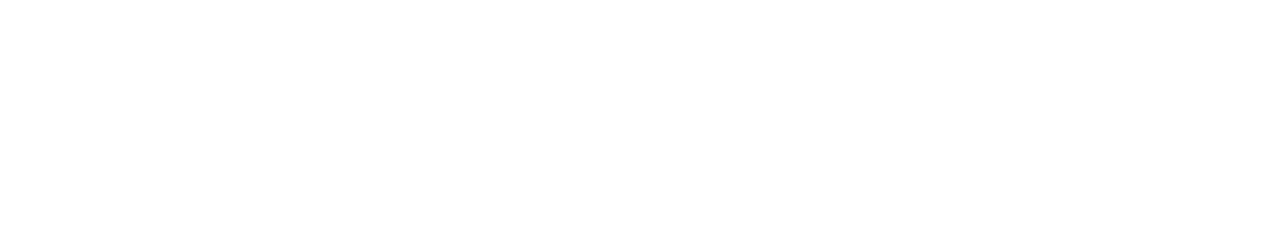
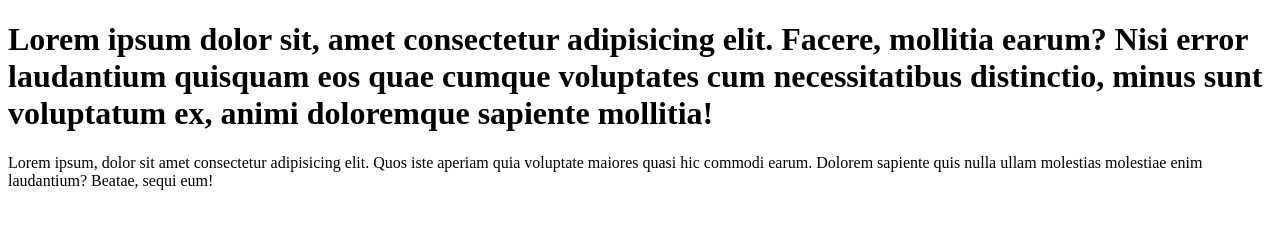
Before and after one commit to novsunheng/demo-repo, a plain HTML site: page index.html in a window 1280 px wide. Drawn offline with Linux system fonts and the light colour scheme.

Commit message:
added some change to index.html

```diff
--- a/index.html
+++ b/index.html
@@ -6,5 +6,17 @@
     <meta name="viewport" content="width=device-width, initial-scale=1.0" />
     <title>Document</title>
   </head>
-  <body></body>
+  <body>
+    <h1>
+      Lorem ipsum dolor sit, amet consectetur adipisicing elit. Facere, mollitia
+      earum? Nisi error laudantium quisquam eos quae cumque voluptates cum
+      necessitatibus distinctio, minus sunt voluptatum ex, animi doloremque
+      sapiente mollitia!
+    </h1>
+    <p>
+      Lorem ipsum, dolor sit amet consectetur adipisicing elit. Quos iste
+      aperiam quia voluptate maiores quasi hic commodi earum. Dolorem sapiente
+      quis nulla ullam molestias molestiae enim laudantium? Beatae, sequi eum!
+    </p>
+  </body>
 </html>
```
